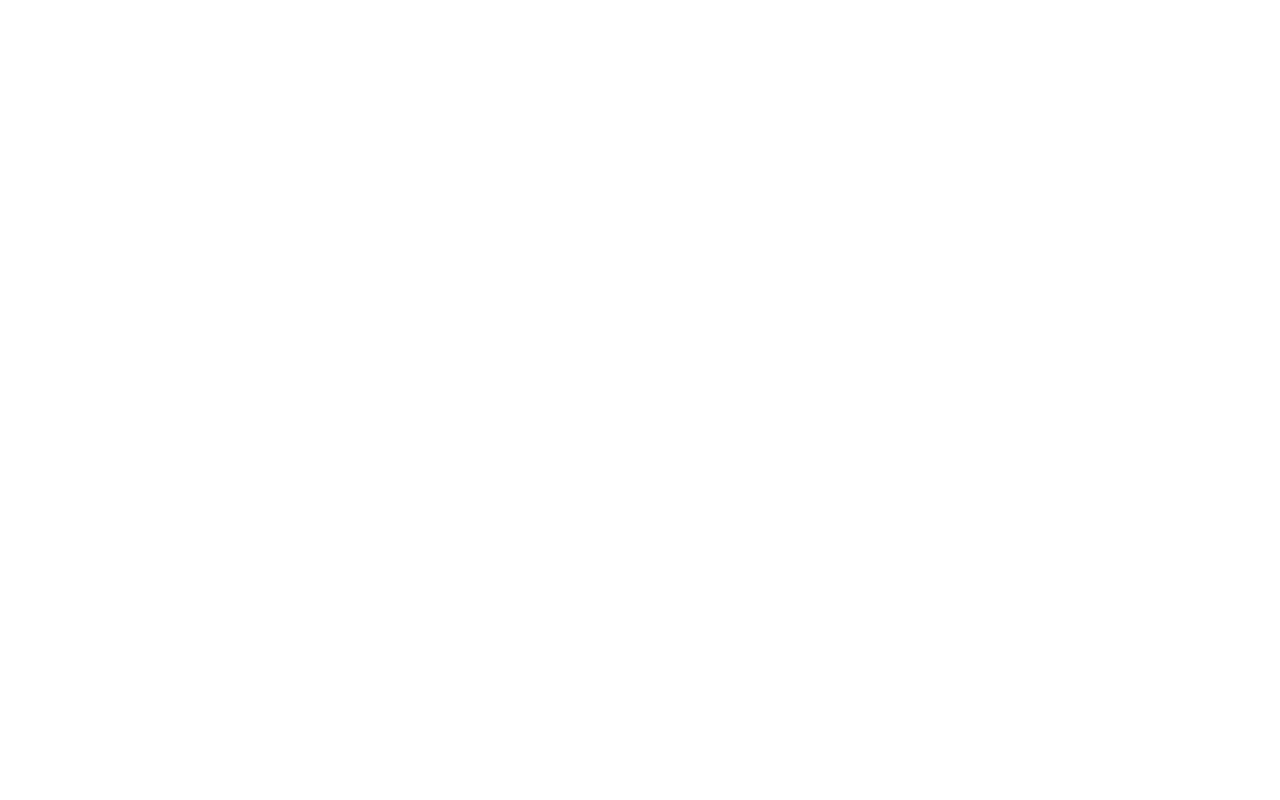
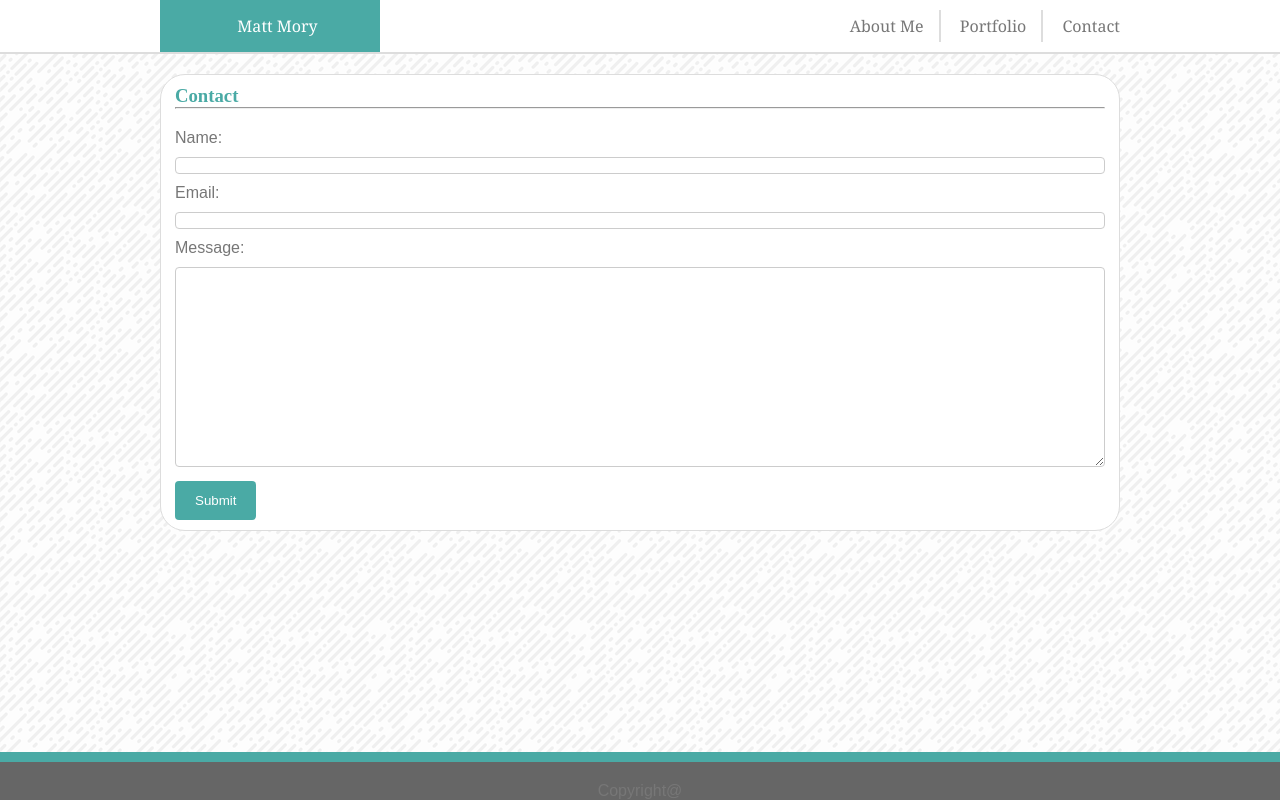
Before and after one commit to mattmory/Basic-Portfolio, a plain HTML site: page contact.html in a window 1280 px wide. Drawn offline with Linux system fonts and the light colour scheme.

Commit message:
Updated contact, portfolio and css

```diff
--- a/assets/css/style.css
+++ b/assets/css/style.css
@@ -32,6 +32,31 @@ footer {
     text-align: center;
     vertical-align: text-bottom;
 }
+
+form {
+    width:100%;
+    padding: 20px 0px 0px 0px;
+    color: #777777;
+    font-family: 'Arial', 'Helvetica Neue', Helvetica, sans-serif;
+}
+
+input[type=text], textarea{
+    width: 100%;
+    margin: 10px 0px 10px 0px;
+    border: 1px solid #ccc;
+    border-radius: 4px;
+    box-sizing: border-box;
+    resize: vertical;
+  }
+
+  input[type=submit] {
+    background-color: #4aaaa5;
+    color: white;
+    padding: 12px 20px;
+    border: none;
+    border-radius: 4px;
+    cursor: pointer;
+  }
 
 /* Link Formatting */
 a:link, a:visited, a:hover, a:active {
@@ -134,6 +159,7 @@ a:link, a:visited, a:hover, a:active {
     clear: both;
     border-style: solid;
     border-width: 1px;
+    border-radius: 25px;
     border-color: #dddddd;
 }
 
--- a/contact.html
+++ b/contact.html
@@ -1,12 +1,53 @@
 <!DOCTYPE html>
 <html lang="en">
+
 <head>
     <meta charset="UTF-8">
     <meta name="viewport" content="width=device-width, initial-scale=1.0">
     <meta http-equiv="X-UA-Compatible" content="ie=edge">
-    <title>Document</title>
+    <title>Matt Mory, TrackWise Professional</title>
+    <link rel="stylesheet" type="text/css" href="assets/css/style.css">
 </head>
+
 <body>
+    <header class="header-all">
+        <div class="header-combo">
+            <div class="header-left-overall">
+                <div class="header-left-sub">Matt Mory</div>
+            </div>
+            <div class="header-right-overall">
+                <div class="header-right-left">
+                    <a href="index.html">About Me</a>
+                </div>
+                <div class="header-right-mid">
+                    <a href="portfolio.html">Portfolio</a>
+                </div>
+                <div class="header-right-right">
+                    <a href="#">Contact</a>
+                </div>
+            </div>
+        </div>
+    </header>
+    <section id="full">
+        <section id="almostfull">
+            <h1>Contact</h1>
+            <hr>
+               <div>
+                <form>
+                    Name:<br>
+                    <input type="text" name="name"><br>
+                    Email:<br>
+                    <input type="text" name="email"><br>
+                    Message:<br>
+                    <textarea name="message" style="height:200px"></textarea><br>
+                    <input type="submit" name="submit">
+                  </form>
+            </div>
+        </section>
+    </section>
+    <footer>
+        Copyright@
+    </footer>
+</body>
 
-</body>
 </html>
```
Also changed, not shown: index.html (+2 -2 lines), portfolio.html (+35 -2 lines).
